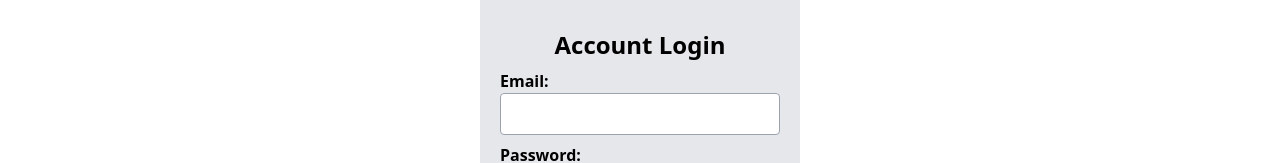
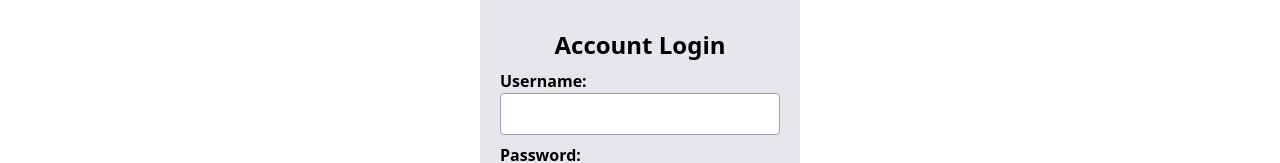
Before and after one commit to jhimson/goal-achievement-app, a React (Create React App) app in the folder client/: page / in a window 1280 px wide. Shown: the part 495-658 px from the top of the page. Built offline with nearby package versions, Linux system fonts and the light colour scheme.

Commit message:
fix(validation) replace email property into username in login page validation schema

```diff
--- a/client/src/pages/LoginPage.jsx
+++ b/client/src/pages/LoginPage.jsx
@@ -22,7 +22,7 @@ import { userLogin } from '../actions/userActions';
 
 // ! VALIDATION SCHEMAS
 const schema = yup.object().shape({
-  email: yup.string().email().required('Email is required*'),
+  username: yup.string().required('Username is required*'),
   password: yup.string().required('Password is required*'),
 });
 // ! ------------------------------------------------------------------>
@@ -63,16 +63,16 @@ const LoginPage = () => {
             <h1 className="text-2xl font-bold text-center">Account Login</h1>
             <div>
               <label htmlFor="username" className="font-semibold">
-                Email:
+                Username:
               </label>
               <input
                 ref={register}
                 type="text"
-                name="email"
+                name="username"
                 className="block w-full px-4 py-2 border border-gray-400 rounded focus:outline-none focus:border-blue-500"
               />
               <span className="font-semibold text-red-700">
-                {errors.email && errors.email.message}
+                {errors.username && errors.username.message}
               </span>
             </div>
             <div>
```
Also changed, not shown: 1 other file (tests, documents, lock files or other folders).
